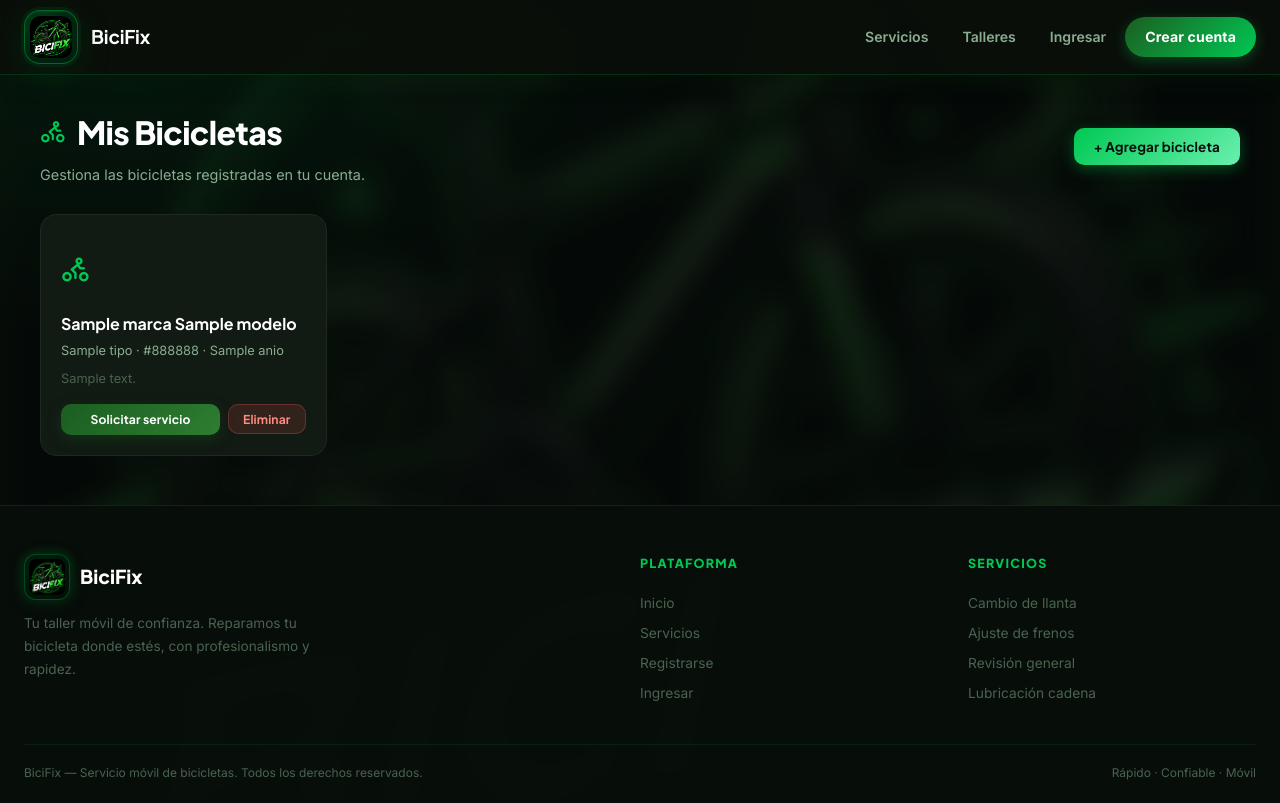
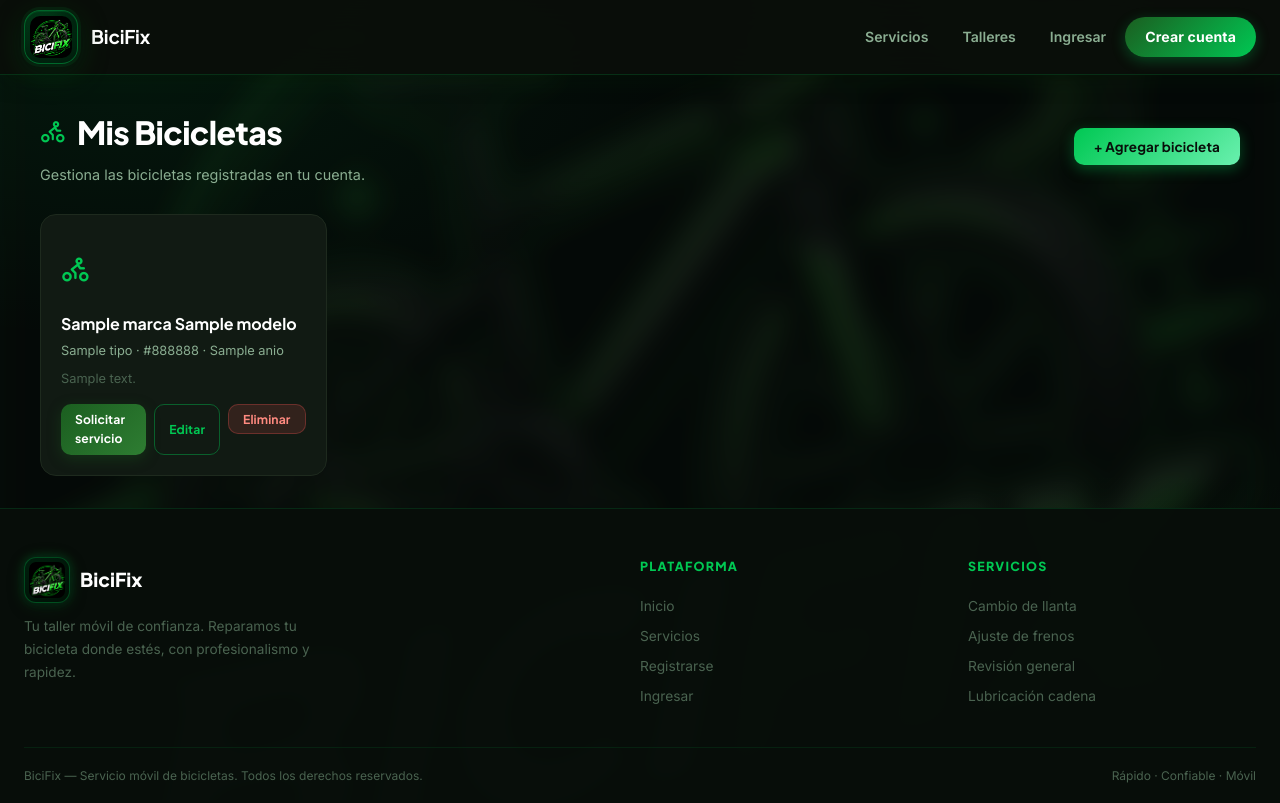
Before and after one commit to Roois334/BiciFix, a Flask app: template templates/cliente/mis_bicicletas.html in a window 1280 px wide. Before the commit the page ends 780 px from the top, so only its background shows below. Run offline with Flask 3, Linux system fonts and the light colour scheme; the template is opened without the code that fills it: most values are stand-ins (such as "Sample title", 1, 10 or a date in 2020).

Commit message:
feat: editar información de bicicleta desde mis bicicletas

```diff
--- a/templates/cliente/mis_bicicletas.html
+++ b/templates/cliente/mis_bicicletas.html
@@ -10,6 +10,7 @@
     <button onclick="document.getElementById('modal-bici').style.display='flex'" class="btn btn-neon">+ Agregar bicicleta</button>
   </div>
 </div>
+
 {% if bicicletas %}
 <div class="bici-grid animate-in">
   {% for b in bicicletas %}
@@ -18,8 +19,12 @@
     <div class="bici-nombre">{{ b.marca }} {{ b.modelo }}</div>
     <div class="bici-info">{{ b.tipo }} · {{ b.color }} {% if b.anio %}· {{ b.anio }}{% endif %}</div>
     {% if b.descripcion %}<p style="font-size:.8rem;color:var(--gs);margin-top:8px;">{{ b.descripcion }}</p>{% endif %}
-    <div style="margin-top:14px;display:flex;gap:8px;">
+    <div style="margin-top:14px;display:flex;gap:8px;flex-wrap:wrap;">
       <a href="/solicitar?bici={{ b.id }}" class="btn btn-primary btn-sm" style="flex:1;justify-content:center;">Solicitar servicio</a>
+      <button class="btn btn-outline btn-sm"
+        onclick="abrirEditar({{ b.id }}, '{{ b.marca }}', '{{ b.modelo }}', '{{ b.color }}', '{{ b.anio or '' }}', '{{ b.tipo }}', '{{ b.descripcion or '' | replace("'", "\\'") }}')">
+        Editar
+      </button>
       <form method="POST" action="/mis-bicicletas/{{ b.id }}/eliminar" style="display:inline;">
         <button class="btn btn-danger btn-sm" onclick="return confirm('¿Eliminar esta bicicleta?')">Eliminar</button>
       </form>
@@ -35,6 +40,7 @@
 </div>
 {% endif %}
 
+<!-- Modal Agregar -->
 <div id="modal-bici" style="display:none;position:fixed;inset:0;background:rgba(0,0,0,.8);z-index:9999;align-items:center;justify-content:center;">
   <div class="card" style="width:100%;max-width:480px;">
     <div class="card-header">
@@ -46,7 +52,7 @@
         <div class="form-group"><label class="form-label">Marca</label><input type="text" name="marca" class="form-input" placeholder="Trek, Giant, Specialized..." required></div>
         <div class="form-group"><label class="form-label">Modelo</label><input type="text" name="modelo" class="form-input" placeholder="FX3, Talon..." required></div>
         <div class="form-group"><label class="form-label">Color</label><input type="text" name="color" class="form-input" placeholder="Rojo, Negro..." required></div>
-        <div class="form-group"><label class="form-label">Año</label><input type="number" name="anio" class="form-input" placeholder="2022" min="1980" max="2026"></div>
+        <div class="form-group"><label class="form-label">Año</label><input type="number" name="anio" class="form-input" placeholder="2022" min="1980" max="2030"></div>
       </div>
       <div class="form-group">
         <label class="form-label">Tipo de bicicleta</label>
@@ -65,4 +71,48 @@
     </form>
   </div>
 </div>
+
+<!-- Modal Editar -->
+<div id="modal-editar" style="display:none;position:fixed;inset:0;background:rgba(0,0,0,.8);z-index:9999;align-items:center;justify-content:center;">
+  <div class="card" style="width:100%;max-width:480px;">
+    <div class="card-header">
+      <span class="card-title"><i class="ti ti-pencil"></i> Editar bicicleta</span>
+      <button onclick="document.getElementById('modal-editar').style.display='none'" class="btn btn-sm btn-outline">&times;</button>
+    </div>
+    <form method="POST" id="form-editar" action="">
+      <div class="grid-2" style="gap:14px;">
+        <div class="form-group"><label class="form-label">Marca</label><input type="text" name="marca" id="edit-marca" class="form-input" required></div>
+        <div class="form-group"><label class="form-label">Modelo</label><input type="text" name="modelo" id="edit-modelo" class="form-input" required></div>
+        <div class="form-group"><label class="form-label">Color</label><input type="text" name="color" id="edit-color" class="form-input" required></div>
+        <div class="form-group"><label class="form-label">Año</label><input type="number" name="anio" id="edit-anio" class="form-input" min="1980" max="2030"></div>
+      </div>
+      <div class="form-group">
+        <label class="form-label">Tipo de bicicleta</label>
+        <select name="tipo" id="edit-tipo" class="form-select" required>
+          <option value="Urbana">Urbana</option>
+          <option value="MTB">MTB (Montaña)</option>
+          <option value="Ruta">Ruta</option>
+          <option value="BMX">BMX</option>
+          <option value="Electrica">Eléctrica</option>
+          <option value="Otra">Otra</option>
+        </select>
+      </div>
+      <div class="form-group"><label class="form-label">Descripción adicional</label><textarea name="descripcion" id="edit-descripcion" class="form-textarea" style="min-height:70px;"></textarea></div>
+      <button type="submit" class="btn btn-neon btn-full">Guardar cambios</button>
+    </form>
+  </div>
+</div>
+
+<script>
+function abrirEditar(id, marca, modelo, color, anio, tipo, descripcion) {
+  document.getElementById('form-editar').action = '/mis-bicicletas/' + id + '/editar';
+  document.getElementById('edit-marca').value = marca;
+  document.getElementById('edit-modelo').value = modelo;
+  document.getElementById('edit-color').value = color;
+  document.getElementById('edit-anio').value = anio;
+  document.getElementById('edit-tipo').value = tipo;
+  document.getElementById('edit-descripcion').value = descripcion;
+  document.getElementById('modal-editar').style.display = 'flex';
+}
+</script>
 {% endblock %}
```
